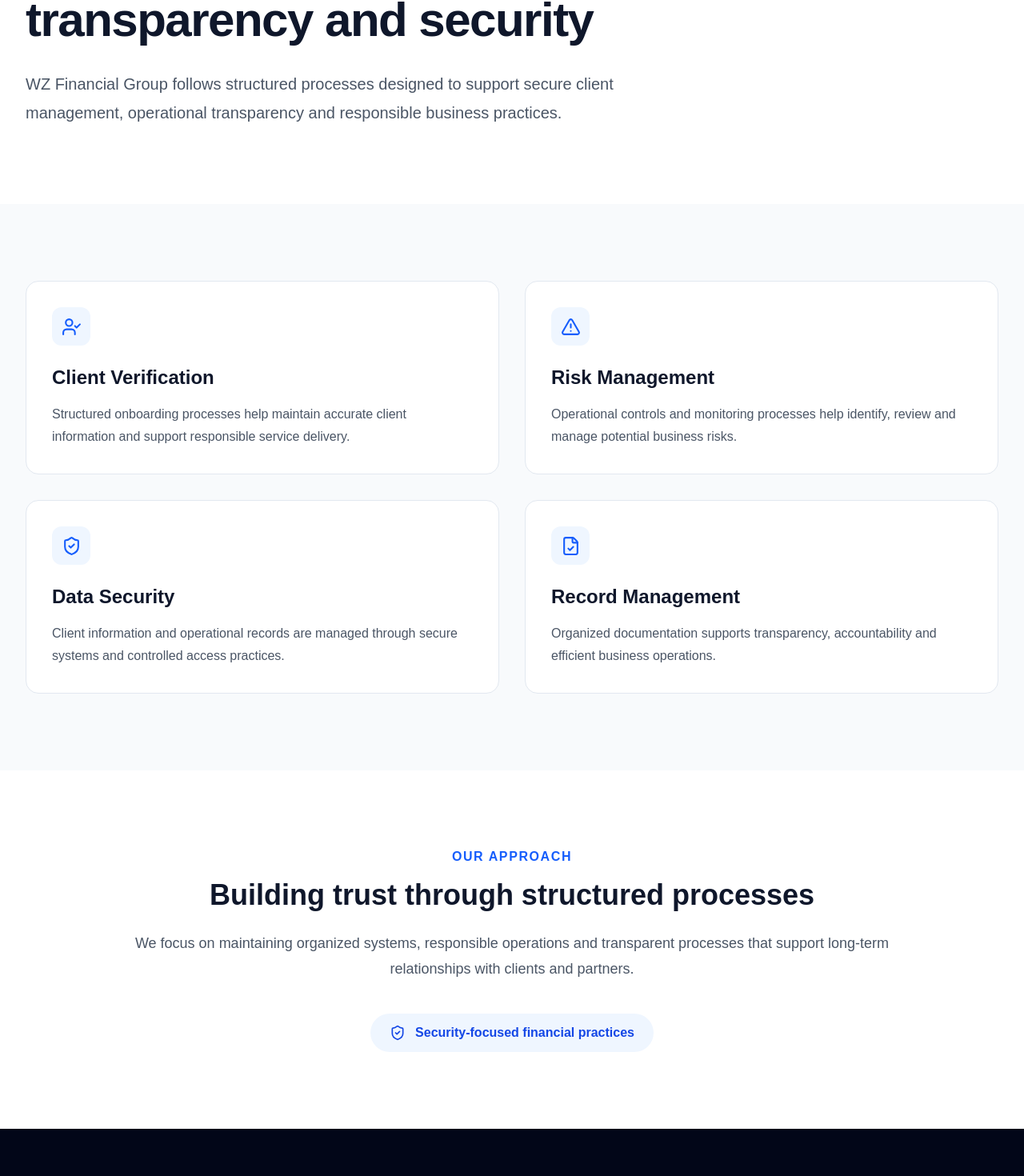
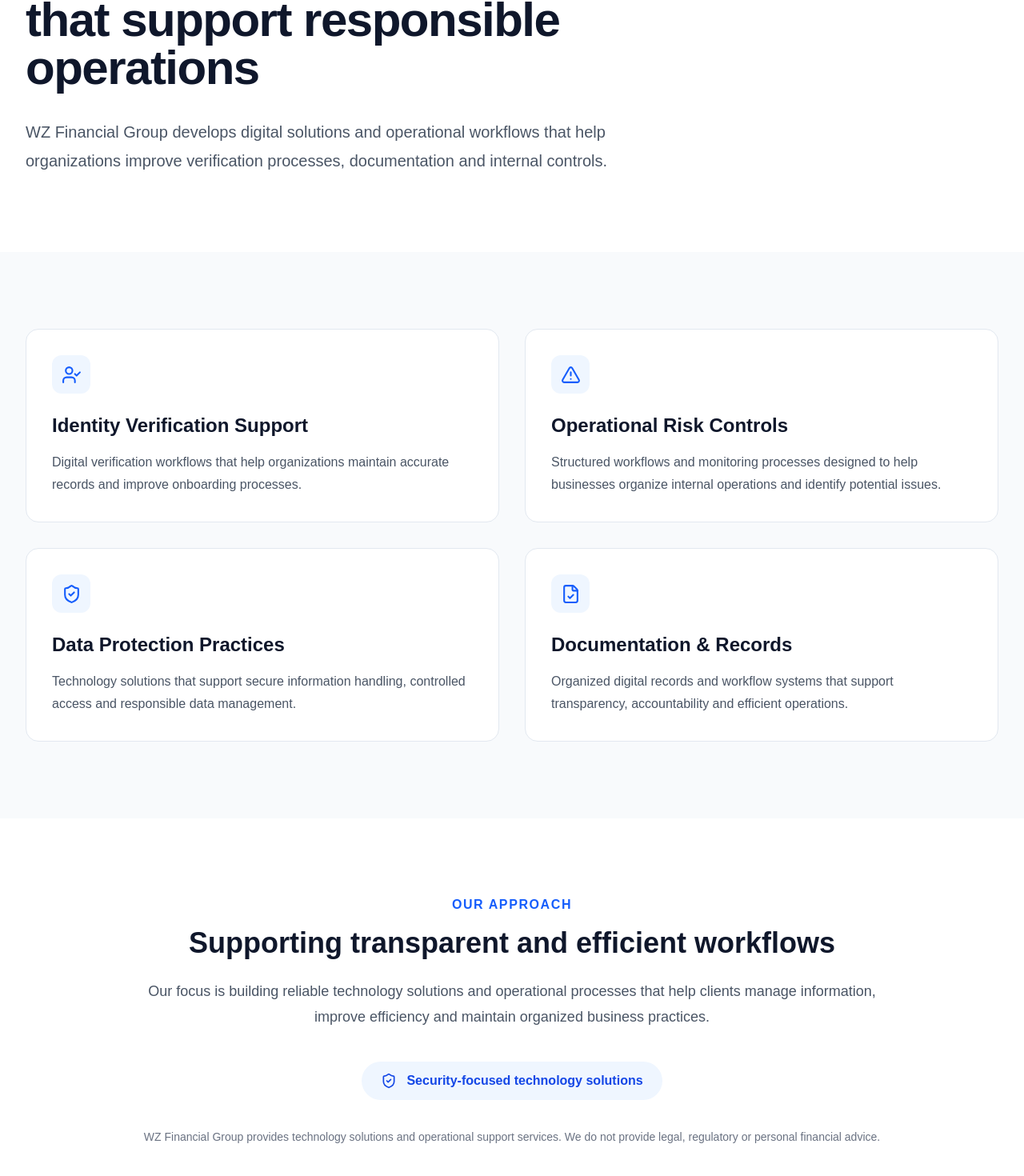
Before and after one commit to wztraders9-cmyk/wz-financial-group-website, a Next.js app: page /compliance in a window 1280 px wide. Shown: the part 306-1776 px from the top of the page at 80% size. Built offline with nearby package versions, Linux system fonts and the light colour scheme.

Commit message:
Update compliance page positioning

```diff
--- a/app/compliance/page.tsx
+++ b/app/compliance/page.tsx
@@ -7,27 +7,27 @@
 
 const complianceAreas = [
   {
-    title: "Client Verification",
+    title: "Identity Verification Support",
     description:
-      "Structured onboarding processes help maintain accurate client information and support responsible service delivery.",
+      "Digital verification workflows that help organizations maintain accurate records and improve onboarding processes.",
     icon: UserCheck,
   },
   {
-    title: "Risk Management",
+    title: "Operational Risk Controls",
     description:
-      "Operational controls and monitoring processes help identify, review and manage potential business risks.",
+      "Structured workflows and monitoring processes designed to help businesses organize internal operations and identify potential issues.",
     icon: AlertTriangle,
   },
   {
-    title: "Data Security",
+    title: "Data Protection Practices",
     description:
-      "Client information and operational records are managed through secure systems and controlled access practices.",
+      "Technology solutions that support secure information handling, controlled access and responsible data management.",
     icon: ShieldCheck,
   },
   {
-    title: "Record Management",
+    title: "Documentation & Records",
     description:
-      "Organized documentation supports transparency, accountability and efficient business operations.",
+      "Organized digital records and workflow systems that support transparency, accountability and efficient operations.",
     icon: FileCheck,
   },
 ];
@@ -36,33 +36,25 @@
   return (
     <main className="min-h-screen bg-white">
 
-
       {/* Hero */}
 
       <section className="max-w-7xl mx-auto px-8 py-24">
-
 
         <p className="text-blue-600 font-semibold uppercase tracking-widest">
           Compliance & Trust
         </p>
 
-
         <h1 className="text-5xl lg:text-6xl font-bold tracking-tight text-slate-900 mt-6 max-w-4xl">
-          Responsible operations built on transparency and security
+          Technology-enabled processes that support responsible operations
         </h1>
 
-
         <p className="text-gray-600 text-xl mt-8 max-w-3xl leading-9">
-          WZ Financial Group follows structured processes designed to support
-          secure client management, operational transparency and responsible
-          business practices.
+          WZ Financial Group develops digital solutions and operational
+          workflows that help organizations improve verification processes,
+          documentation and internal controls.
         </p>
 
-
       </section>
-
-
-
 
 
       {/* Compliance Areas */}
@@ -71,9 +63,7 @@
 
         <div className="max-w-7xl mx-auto px-8">
 
-
           <div className="grid md:grid-cols-2 gap-8">
-
 
             {complianceAreas.map((item) => {
 
@@ -121,32 +111,24 @@
                     {item.description}
                   </p>
 
-
                 </div>
 
               );
 
             })}
 
-
           </div>
-
 
         </div>
 
       </section>
 
 
-
-
-
       {/* Approach */}
 
       <section className="py-24">
 
-
         <div className="max-w-5xl mx-auto px-8 text-center">
-
 
           <p className="text-blue-600 font-semibold uppercase tracking-widest">
             Our Approach
@@ -154,14 +136,14 @@
 
 
           <h2 className="text-4xl font-bold text-slate-900 mt-4">
-            Building trust through structured processes
+            Supporting transparent and efficient workflows
           </h2>
 
 
           <p className="text-gray-600 mt-6 text-lg leading-8">
-            We focus on maintaining organized systems, responsible
-            operations and transparent processes that support long-term
-            relationships with clients and partners.
+            Our focus is building reliable technology solutions and
+            operational processes that help clients manage information,
+            improve efficiency and maintain organized business practices.
           </p>
 
 
@@ -180,12 +162,18 @@
             "
           >
             <ShieldCheck size={20}/>
-            Security-focused financial practices
+            Security-focused technology solutions
           </div>
 
 
+          <p className="mt-8 text-sm text-gray-500 leading-7">
+            WZ Financial Group provides technology solutions and operational
+            support services. We do not provide legal, regulatory or personal
+            financial advice.
+          </p>
+
+
         </div>
-
 
       </section>
 
```
